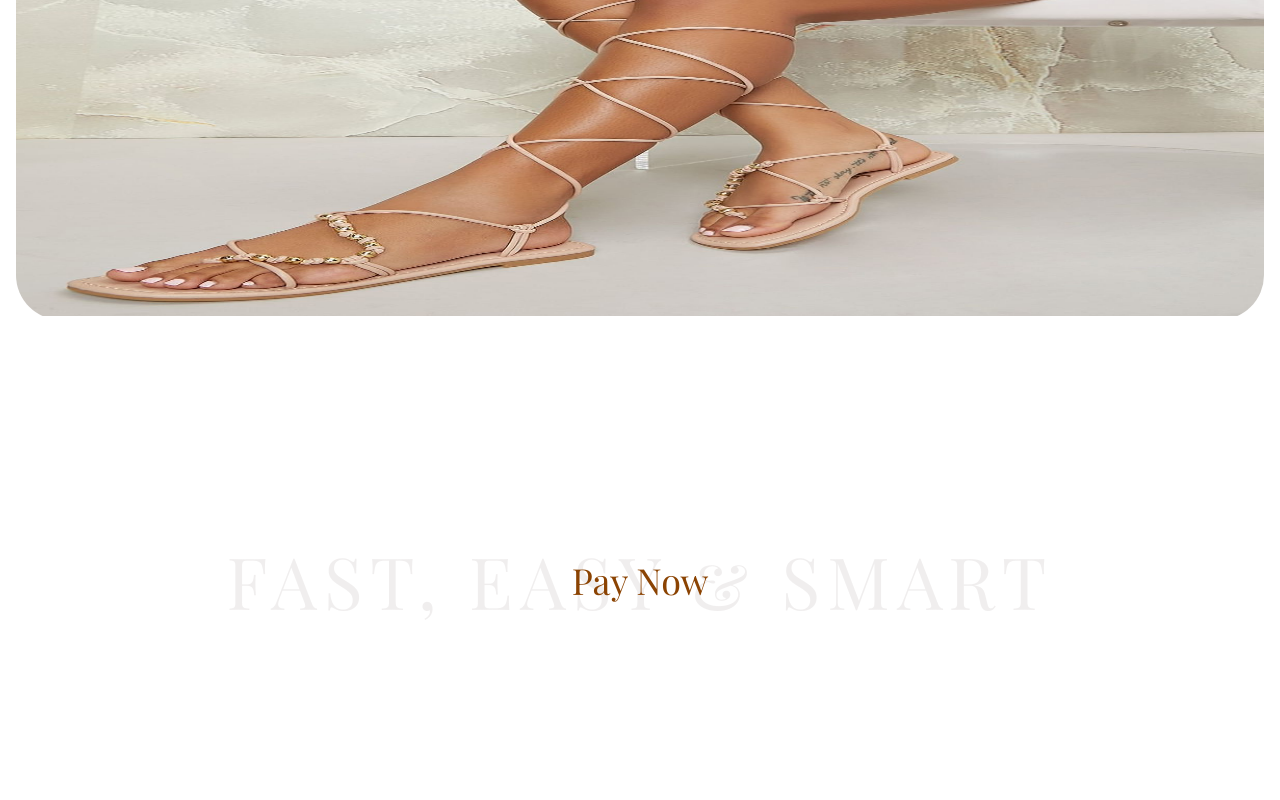
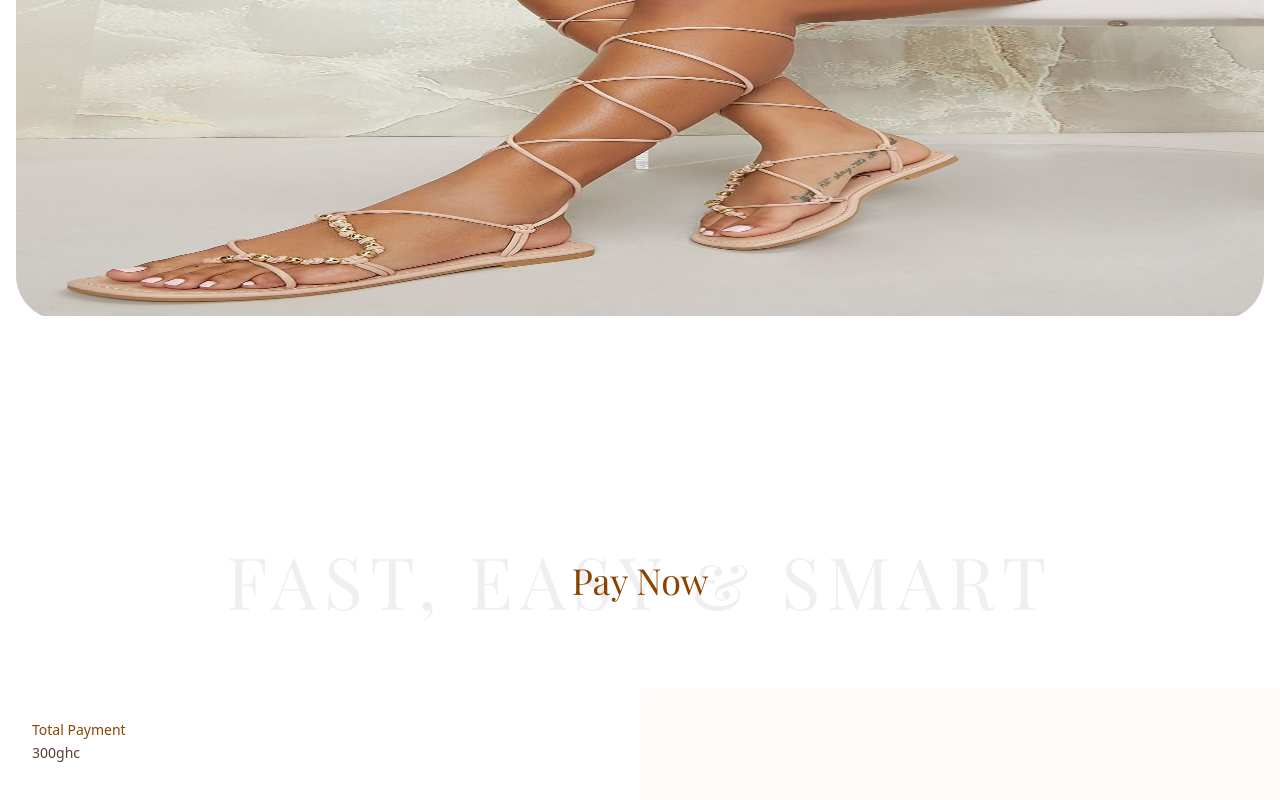
Before and after one commit to Cloudregh/Velvet-Steps, a React (Vite) app: page / in a window 1280 px wide. Shown: the part 2824-3624 px from the top of the page. Before the commit the page ends 3576 px from the top, so only its background shows below. Built offline with nearby package versions, Linux system fonts and the light colour scheme; a web font is replaced by a local one.

Commit message:
feat: add payment summary section displaying total payment.

```diff
--- a/src/components/Payment.jsx
+++ b/src/components/Payment.jsx
@@ -23,7 +23,14 @@ const Payment = () => {
         </h2>
        </div>
        <div className="flex flex-col lg:flex-row bg-[#FFFBF9] overflow-hidden">
-        <div></div>
+        <div className="lg:w-1/2 p-8 bg-white flex flex-col items-center">
+          <div className="w-full flex justify-between items-center mb-8">
+            <div>
+              <span className="block text-[#8B4302] text-sm">Total Payment</span>
+              <span className="text-[#8B4302]font-merriweather text-sm">300ghc</span>
+            </div>
+        </div>
+        </div>
        </div>
     </section>
   )
```
